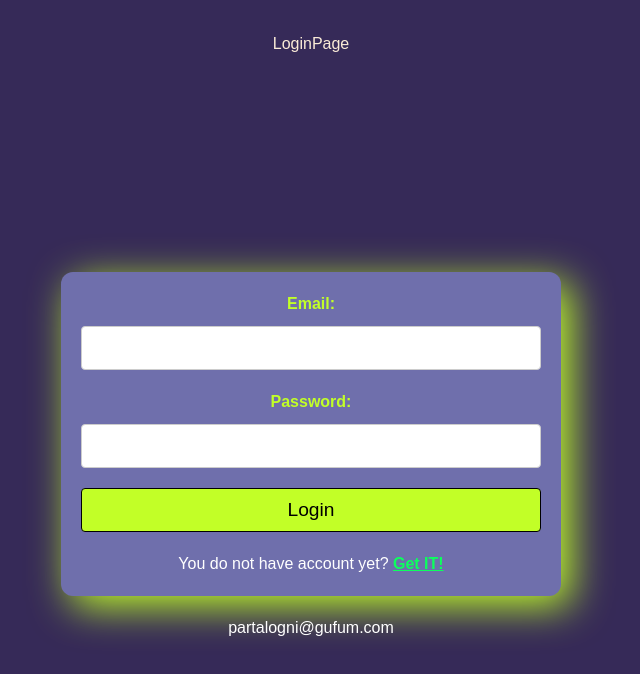
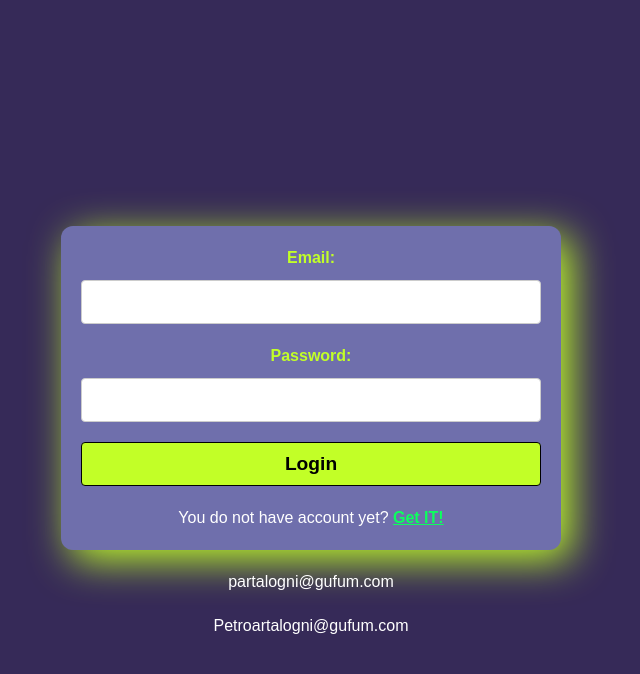
Before and after one commit to Andreyisenko/goit-react-hw-08, a React (Vite) app: page /login in a window 1280 px wide. Shown: the top 674 px of the page, without its empty margins (329-969 px from the left). Built offline with nearby package versions, Linux system fonts and the light colour scheme; no server answers.

Commit message:
add restrict

```diff
--- a/src/components/App.jsx
+++ b/src/components/App.jsx
@@ -1,5 +1,5 @@
 import { Route, Routes } from 'react-router-dom';
-import './App.css'
+import './App.css';
 // import toast from 'react-hot-toast';
 import HomePage from '../pages/HomePage/HomePage';
 import NotFound from '../pages/NotFound/NotFound';
@@ -12,41 +12,42 @@
 import { useEffect } from 'react';
 import { refreshUser } from '../redux/auth/operations';
 import { selectIsRefreshing } from '../redux/auth/selectors';
+import RestrictedRoute from './RestrictedRoute';
+import LoginForm from './LoginForm/LoginForm';
 // import { useDispatch } from 'react-redux';
 // import { useEffect } from 'react';
 // import { fetchContacts } from '../redux/contacts/operations';
 function App() {
-// const dispatch = useDispatch()
+  // const dispatch = useDispatch()
   const dispatch = useDispatch();
-const isRefreshing = useSelector(selectIsRefreshing)
+  const isRefreshing = useSelector(selectIsRefreshing);
   useEffect(() => {
     dispatch(refreshUser());
   }, [dispatch]);
 
   return isRefreshing ? null : (
-
-
-      <Routes>
-
-{/* <h1>goit-react-hw-08</h1>
+    <Routes>
+      {/* <h1>goit-react-hw-08</h1>
       <button  onClick={()=> {
       toast.success('Successfully toasted!')
 
       }}>click</button>
  */}
 
-
-
-        <Route path='/' element={<Layout/>} >
-        <Route index element={<HomePage/>}/>
-        <Route path='contacts' element={<ContactsPage/>}/>
-        </Route>
-        <Route path='register' element={<RegistrationPage/>}/>
-        <Route path='login' element={<LoginPage/>}/>
-        <Route path='*' element={<NotFound/>}/>
-      </Routes>
-
-  )
+      <Route path="/" element={<Layout />}>
+        <Route index element={<HomePage />} />
+        <Route path="contacts" element={<ContactsPage />} />
+      </Route>
+      <Route path="register" element={<RegistrationPage />} />
+      <Route
+        path="login"
+        element={
+          <RestrictedRoute component={<LoginForm />} redirectTo="/contacts" />
+        }
+      />
+      <Route path="*" element={<NotFound />} />
+    </Routes>
+  );
 }
 
-export default App
+export default App;
--- a/src/components/LoginForm/LoginForm.jsx
+++ b/src/components/LoginForm/LoginForm.jsx
@@ -37,13 +37,14 @@
             <Field className={css.inputReg} name="password" type="password" />
           </label>
           <button className={css.buttonReg} type="submit">
-          Login
+          <b>Login</b>
           </button>
           <p>You do not have account yet? <Link to='/register'> <b>Get IT! </b></Link></p>
 
         </Form>
       </Formik>
       <p>partalogni@gufum.com</p>
+      <p>Petroartalogni@gufum.com</p>
     </div>
   );
 };
--- a/src/components/RegistrationForm/RegistrationForm.jsx
+++ b/src/components/RegistrationForm/RegistrationForm.jsx
@@ -32,7 +32,7 @@
       <span>Password:</span>
       <Field className={css.inputReg} name='password' type='password'/>
     </label>
-    <button  className={css.buttonReg}type="submit">Register</button>
+    <button  className={css.buttonReg}type="submit"><b>Register</b></button>
     <p>You already have account ? <Link to='/login'><b> Log in! </b></Link></p>
   </Form>
 </Formik>
--- /dev/null
+++ b/src/components/RestrictedRoute.jsx
@@ -0,0 +1,10 @@
+import { useSelector } from 'react-redux';
+import { Navigate } from 'react-router-dom';
+import { selectIsLoggedIn } from '../redux/auth/selectors';
+
+const RestrictedRoute = ({ component:  Component, redirectTo = '/'}) => {
+  const isLoggedIn = useSelector(selectIsLoggedIn);
+  return isLoggedIn ? <Navigate to={redirectTo} /> : Component;
+};
+
+export default RestrictedRoute;
--- a/src/pages/HomePage/HomePage.jsx
+++ b/src/pages/HomePage/HomePage.jsx
@@ -1,7 +1,7 @@
-
+import css from './HomePage.module.css'
 const HomePage = () => {
   return (
-    <div>Welcome your Contacts Page</div>
+    <h2 className={css.title}>Welcome your Contacts Page</h2>
   )
 }
 
--- /dev/null
+++ b/src/pages/HomePage/HomePage.module.css
@@ -0,0 +1,4 @@
+.title{
+color:  rgb(194, 255, 39);
+font-size: 38px;
+}
```
